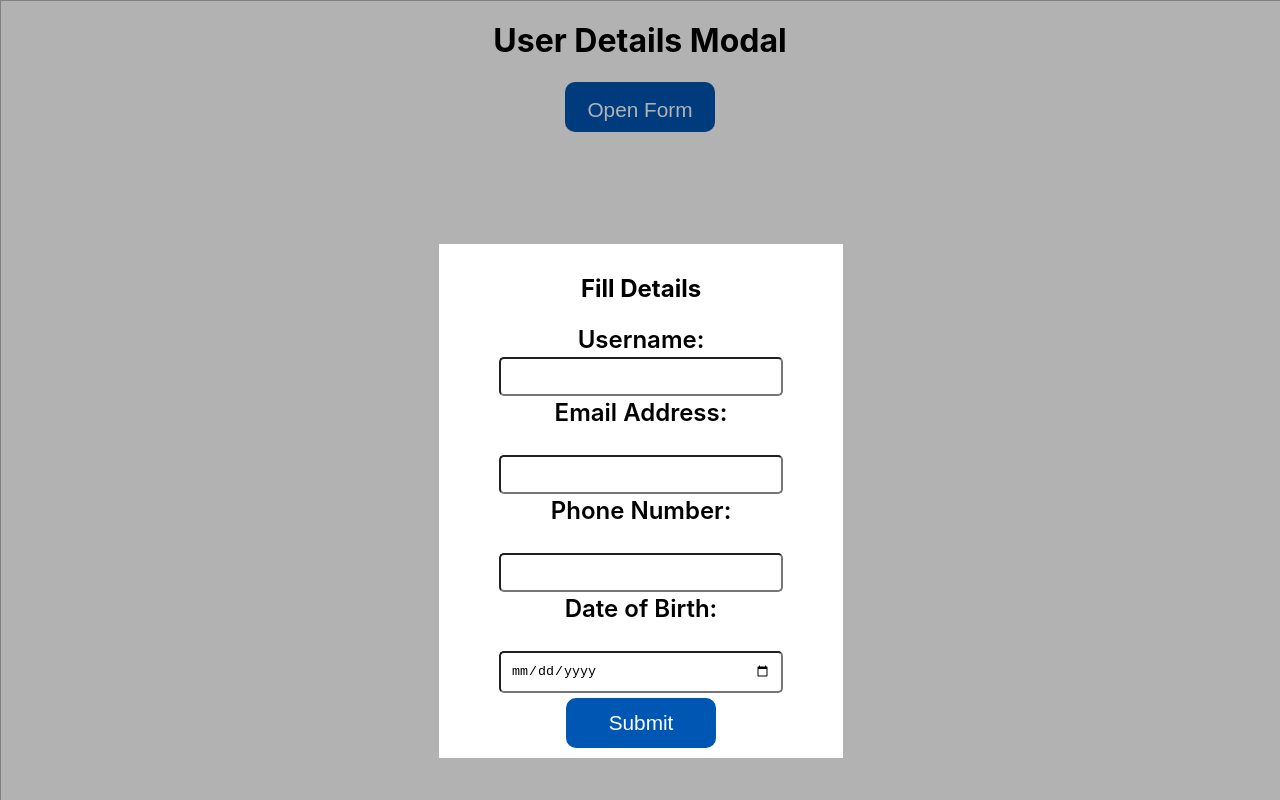
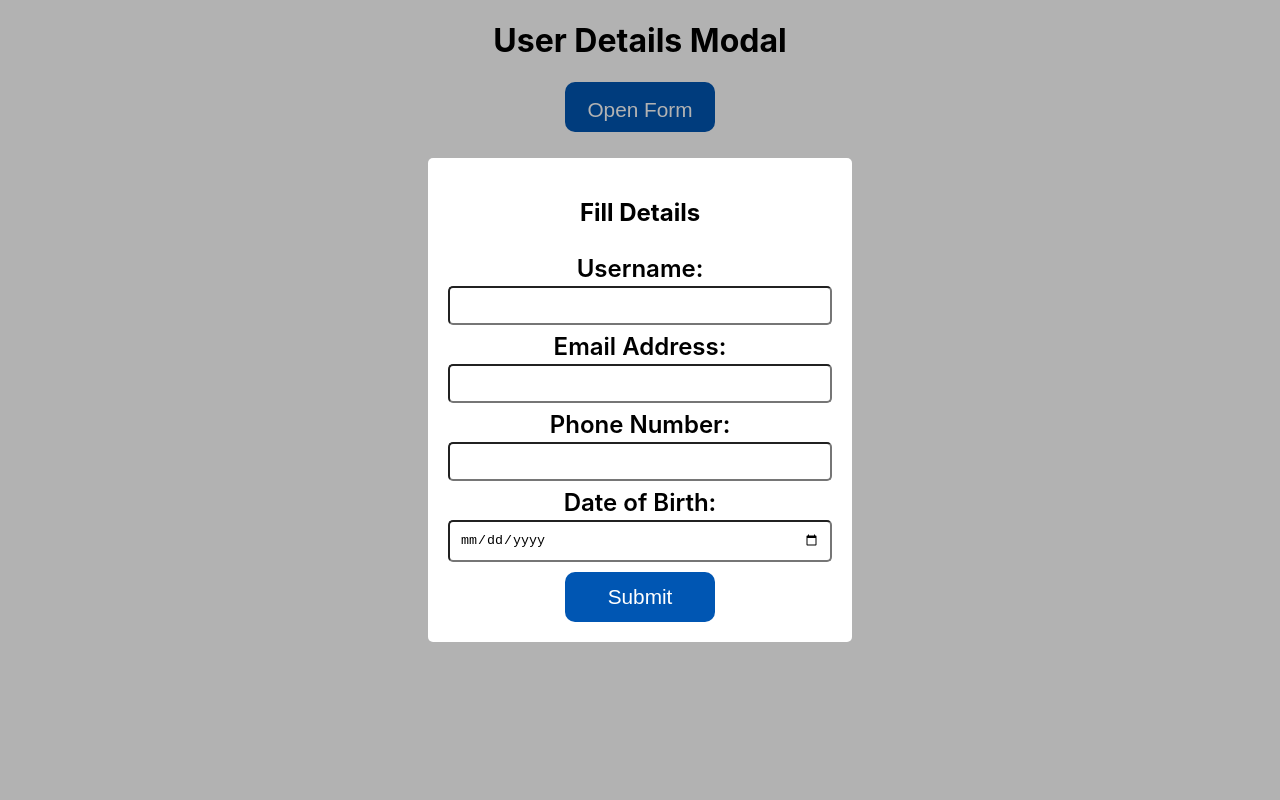
Before and after one commit to Navya07122001/Xmodal, a React (Create React App) app: page / in a window 1280 px wide. Both pictures are taken after a click on the button "Open Form". Built offline with nearby package versions, Linux system fonts and the light colour scheme.

Commit message:
div added

```diff
--- a/src/Components/ModalForm/ModalForm.css
+++ b/src/Components/ModalForm/ModalForm.css
@@ -1,56 +1,54 @@
-.modal{
-    width:100%;
-    height:100%;
-    z-index:-1;
-    background-color:white;
+.modal {
+  width: 100%;
+  height: 100%;
+  z-index: -1;
+  background-color: white;
 }
-   .modal-content{
-    border: 1px solid gray;
-     margin: 0 auto;
-      padding-top:100px;
-     /* padding: 10px; */
-     background-color: rgba(0, 0, 0, 0.3);
 
+.modal-overlay {
+  position: fixed;
+  top: 0;
+  left: 0;
   width: 100%;
   height: 100vh;
+  background-color: rgba(0, 0, 0, 0.3);
+  display: flex;
+  justify-content: center;
+  align-items: center;
   z-index: 10;
-     position: fixed;
-     top: 0;
-     display: grid;
-     place-items: center;
+}
 
+.modal-content {
+  background-color: white;
+  padding: 20px;
+  border-radius: 5px;
+  width: 30%;
 }
+
 form {
-     background-color: white;
-     padding: 10px;
+  display: flex;
+  flex-direction: column;
+  gap: 10px;
+}
+
+.inputGrp {
   display: flex;
   flex-direction: column;
   gap: 5px;
-     height: fit-content;
-     width: 30%;
-     margin: 0 auto;
-     /* position: fixed;
-     transform: translate(100%, 100%); */
 }
-   .inputGrp{
-     display: flex;
-     flex-direction: column;
-     gap: 5px;
-     padding-left:50px;
-     padding-right:50px;
+
+.inputfield {
+  padding: 10px;
+  border-radius: 5px;
 }
-   .inputfield{
-     padding:10px;
-     border-radius:5px;
 
+button {
+  background: #0056B3;
+  color: white;
+  font-size: 1.3rem;
+  font-weight: 500;
+  width: 150px;
+  height: 50px;
+  border-radius: 10px;
+  border: none;
 }
-   button{
-     background:#0056B3;
-     color:white;
-     font-size:1.3rem;
-     font-weight:500;
-     width:150px;
-     height:50px;
-     border-radius:10px;
-     border:none;
-   }
--- a/src/Components/ModalForm/ModalForm.jsx
+++ b/src/Components/ModalForm/ModalForm.jsx
@@ -1,33 +1,34 @@
 import React, { useState } from "react";
-import "./ModalForm.css"
+import "./ModalForm.css";
+
 const ModalForm = () => {
-
   const [data, setData] = useState({
     username: "",
     email: "",
     number: "",
     date: "",
   });
-  const [open,setIsopen]=useState(false);
-  const handleClick=()=>{
+  const [open, setIsopen] = useState(false);
+
+  const handleClick = () => {
     setIsopen(true);
+  };
+
+  const closeModal = (e) => {
+    if (e.target.className === "modal-content" || e.target.className === "modal-overlay") {
+      setIsopen(false);
     }
-  const closeModal = (e) => {
-    console.log(e.target.className)
-    if (e.target.className === "modal-content")
-      setIsopen(false);
+  };
 
-  }
   const handleSubmit = (e) => {
     e.preventDefault();
     if (data.number.toString().length !== 10) {
-      alert("Invalid phone number.Enter a 10-digit phone number");
+      alert("Invalid phone number. Enter a 10-digit phone number");
+    } else if (new Date(data.date) > Date.now()) {
+      alert("Invalid date of birth. Date of birth cannot be in the future.");
     }
-    else if (new Date(data.date) > Date.now()) {
-      alert("Invalid date of birth.Date of birth cannot be in the future.");
-    }
+  };
 
-  };
   const handleUsername = (e) => {
     setData((prevdata) => ({
       ...prevdata,
@@ -60,33 +61,27 @@ const ModalForm = () => {
         Open Form
       </button>
       {open && (
-        <div className="modal-content" onClick={closeModal}>
-
+        <div className="modal-overlay" onClick={closeModal}>
+          <div className="modal-content" onClick={(e) => e.stopPropagation()}>
             <form onSubmit={handleSubmit}>
               <h2>Fill Details</h2>
               <div className="inputGrp">
                 <label style={{ fontSize: '1.5rem', fontWeight: '600', lineHeight: '1.5rem' }} htmlFor="username">Username:</label>
-
                 <input type="text" required onChange={handleUsername} className="inputfield" id="username" name="username" />
               </div>
 
-
               <div className="inputGrp">
                 <label style={{ fontSize: '1.5rem', fontWeight: '600', lineHeight: '1.5rem' }} htmlFor="email">Email Address:</label>
-              <br />
                 <input type="email" required onChange={handleEmail} className="inputfield" name="email" id="email" />
               </div>
 
-
               <div className="inputGrp">
                 <label style={{ fontSize: '1.5rem', fontWeight: '600', lineHeight: '1.5rem' }} htmlFor="phoneNo">Phone Number:</label>
-              <br />
-              <input type="number" required onChange={handleNumber} className="inputfield" name="phoneNo" id="phone" /></div>
-
+                <input type="number" required onChange={handleNumber} className="inputfield" name="phoneNo" id="phone" />
+              </div>
 
               <div className="inputGrp">
                 <label style={{ fontSize: '1.5rem', fontWeight: '600', lineHeight: '1.5rem' }} htmlFor="dob">Date of Birth:</label>
-              <br />
                 <input type="date" name="dob" required onChange={handleDate} className="inputfield" id="dob" />
               </div>
 
@@ -95,6 +90,7 @@ const ModalForm = () => {
               </div>
             </form>
           </div>
+        </div>
       )}
     </div>
   );
```
Lines whose indentation alone changed are shown as unchanged.
